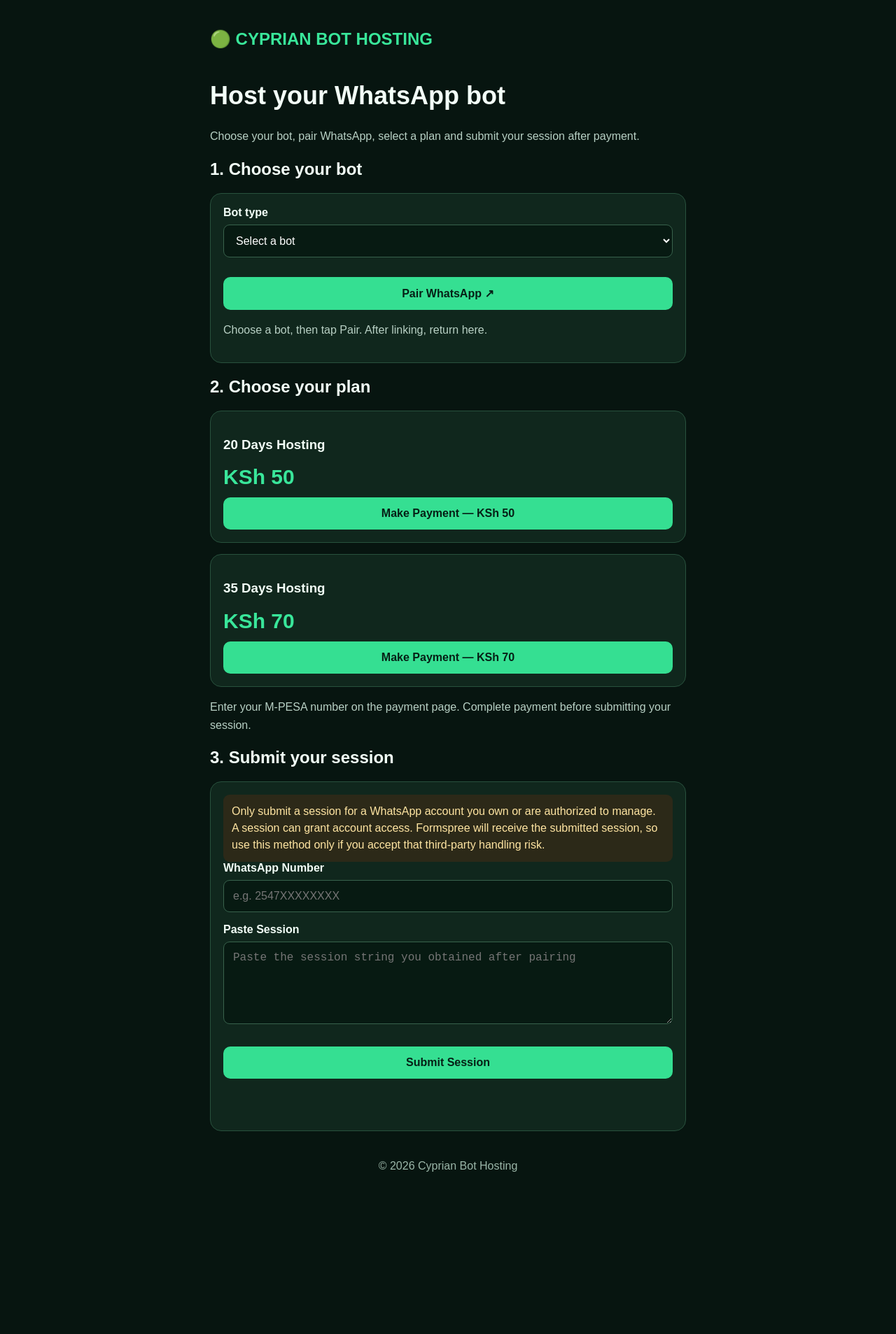
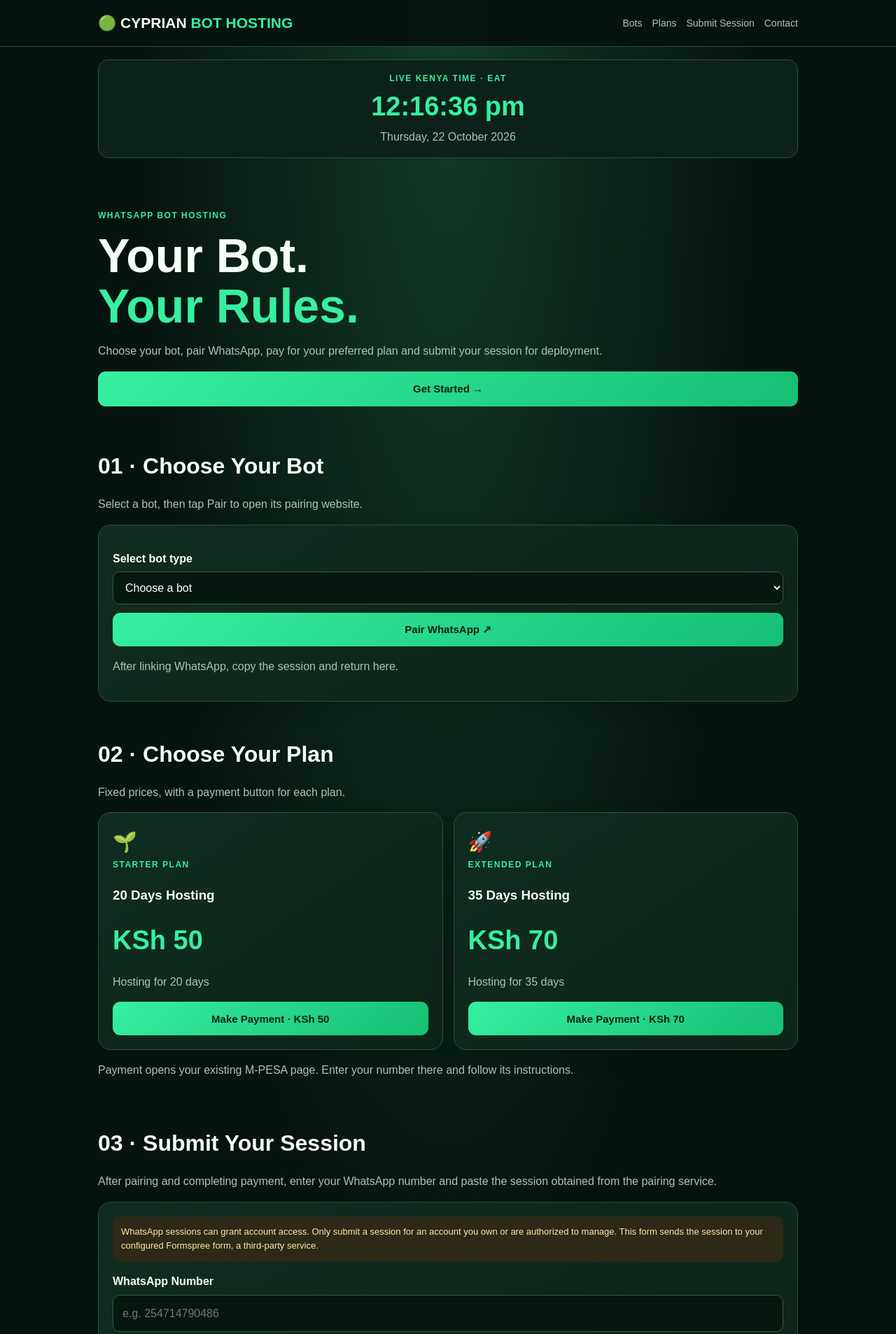
Before and after one commit to Cypuu8439/Cyprian-bots-, a plain HTML site: page index.html in a window 1280 px wide. Shown: the top 1907 px of the page at 70% size. Before the commit the page ends 1721 px from the top, so only its background shows below. Drawn offline with Linux system fonts and the light colour scheme.

Commit message:
Update theme color and enhance layout styles

```diff
--- a/index.html
+++ b/index.html
@@ -1,177 +1,232 @@
-
 <!DOCTYPE html>
 <html lang="en">
 <head>
 <meta charset="UTF-8">
 <meta name="viewport" content="width=device-width, initial-scale=1">
-<meta name="theme-color" content="#071510">
+<meta name="theme-color" content="#06140f">
 <title>Cyprian Bot Hosting</title>
 <style>
+:root{--bg:#06140f;--panel:#0d2419;--green:#36efa0;--muted:#a9c5b6;--line:#28513d}
 *{box-sizing:border-box}
-body{margin:0;background:#071510;color:#f3fff8;font:16px Arial,sans-serif}
-main{max-width:720px;margin:auto;padding:20px}
-header{padding:22px 0;color:#39e69a;font-size:24px;font-weight:bold}
-h1{font-size:36px}
-p{line-height:1.6;color:#b8d0c4}
-.card{background:#10271d;border:1px solid #28513d;border-radius:16px;padding:18px;margin:16px 0}
-button,.btn{display:block;width:100%;border:0;border-radius:10px;padding:14px;margin-top:12px;background:#35df92;color:#062016;font-size:16px;font-weight:bold;text-align:center;text-decoration:none;cursor:pointer}
-.secondary{background:#1b3b2c;color:#fff;border:1px solid #38624c}
-input,select,textarea{width:100%;padding:13px;margin:8px 0 16px;background:#071a12;color:white;border:1px solid #38624c;border-radius:9px;font-size:16px}
-label{font-weight:bold}
-.price{font-size:30px;color:#39e69a;font-weight:bold}
-.hidden{display:none}
-.notice{background:#2c2918;color:#ffe5a2;padding:12px;border-radius:9px;line-height:1.5}
-#message{padding:12px;border-radius:9px;line-height:1.5}
-footer{padding:25px 0;color:#9bb6a8;text-align:center}
+html{scroll-behavior:smooth}
+body{margin:0;background:radial-gradient(ellipse at top,#123b28,transparent 48%),var(--bg);color:#f4fff8;font:16px/1.6 Arial,sans-serif}
+.wrap{width:min(1000px,92%);margin:auto}
+header{position:sticky;top:0;z-index:5;background:#06140ff2;border-bottom:1px solid var(--line);backdrop-filter:blur(12px)}
+.nav{display:flex;justify-content:space-between;align-items:center;gap:12px;flex-wrap:wrap;padding:16px 0}
+.brand{font-size:21px;font-weight:900}.brand span,h1 span{color:var(--green)}
+nav{display:flex;gap:14px;flex-wrap:wrap}nav a{color:var(--muted);text-decoration:none;font-size:14px}
+.hero{padding:55px 0 35px}
+.tag{font-size:12px;letter-spacing:1.5px;color:var(--green);font-weight:bold}
+h1{font-size:clamp(38px,8vw,68px);line-height:1.05;margin:12px 0}
+h2{font-size:clamp(24px,5vw,32px);margin:0 0 8px}
+p{color:var(--muted)}
+section{padding:25px 0;scroll-margin-top:90px}
+.grid{display:grid;grid-template-columns:repeat(2,minmax(0,1fr));gap:15px}
+.card{background:linear-gradient(145deg,#102c20,var(--panel));border:1px solid var(--line);border-radius:18px;padding:20px;min-width:0;box-shadow:0 10px 28px #0002}
+.icon{font-size:28px}.price{font-size:38px;font-weight:900;color:var(--green);margin:8px 0}
+.muted{color:var(--muted)}
+.btn{display:flex;align-items:center;justify-content:center;width:100%;min-height:48px;margin-top:12px;padding:13px;border-radius:11px;border:1px solid var(--line);background:#173b2a;color:white;font-weight:bold;font-size:15px;text-decoration:none;text-align:center;cursor:pointer}
+.primary{background:linear-gradient(135deg,#36efa0,#16bf73);color:#062016;border:0}
+label{display:block;font-weight:bold;margin:15px 0 6px}
+input,select,textarea{width:100%;padding:13px;border:1px solid #315d45;border-radius:10px;background:#061710;color:white;font:inherit}
+textarea{min-height:110px;resize:vertical}
+.clock{margin:18px auto;padding:17px;text-align:center;border:1px solid var(--line);border-radius:15px;background:#0c2119}
+#time{font-size:clamp(28px,6vw,38px);font-weight:900;color:var(--green);font-variant-numeric:tabular-nums}
+#date{color:var(--muted)}
+.note{padding:12px;border-radius:10px;background:#2c2917;color:#ffe8a5;font-size:13px}
+.status{margin-top:12px;padding:12px;border-radius:9px;display:none}
+.ok{display:block;background:#123d29;color:#aaffd0}
+.bad{display:block;background:#482025;color:#ffd6d6}
+.contact-number{font-size:28px;font-weight:900;color:var(--green)}
+footer{text-align:center;border-top:1px solid var(--line);margin-top:35px;padding:25px 0;color:var(--muted)}
+@media(max-width:600px){.grid{grid-template-columns:1fr}.nav{align-items:flex-start;flex-direction:column}.hero{padding-top:35px}}
 </style>
 </head>
 <body>
-<main>
-<header>🟢 CYPRIAN BOT HOSTING</header>
-<h1>Host your WhatsApp bot</h1>
-<p>Choose your bot, pair WhatsApp, select a plan and submit your session after payment.</p>
+
+<header>
+ <div class="wrap nav">
+  <div class="brand">🟢 CYPRIAN <span>BOT HOSTING</span></div>
+  <nav>
+   <a href="#bots">Bots</a><a href="#plans">Plans</a>
+   <a href="#session">Submit Session</a><a href="#contact">Contact</a>
+  </nav>
+ </div>
+</header>
+
+<main class="wrap">
+ <div class="clock">
+  <div class="tag">LIVE KENYA TIME · EAT</div>
+  <div id="time">Loading...</div>
+  <div id="date">Loading date...</div>
+ </div>
+
+ <section class="hero">
+  <div class="tag">WHATSAPP BOT HOSTING</div>
+  <h1>Your Bot.<br><span>Your Rules.</span></h1>
+  <p>Choose your bot, pair WhatsApp, pay for your preferred plan and submit your session for deployment.</p>
+  <a class="btn primary" href="#bots">Get Started →</a>
+ </section>
 
  <section id="bots">
-<h2>1. Choose your bot</h2>
+  <h2>01 · Choose Your Bot</h2>
+  <p>Select a bot, then tap Pair to open its pairing website.</p>
   <div class="card">
-<label for="bot">Bot type</label>
-<select id="bot">
-<option value="">Select a bot</option>
-<option value="BWM">BWM</option>
-<option value="Keith MD">Keith MD</option>
-<option value="Cypher-X">Cypher-X</option>
-<option value="Flash MD V3">Flash MD V3</option>
+   <label for="bot">Select bot type</label>
+   <select id="bot" required>
+    <option value="">Choose a bot</option>
+    <option>BWM</option><option>Keith MD</option>
+    <option>Cypher-X</option><option>Flash MD V3</option>
    </select>
-<button type="button" onclick="pairBot()">Pair WhatsApp ↗</button>
-<p id="pairInfo">Choose a bot, then tap Pair. After linking, return here.</p>
+   <button class="btn primary" type="button" onclick="pairBot()">Pair WhatsApp ↗</button>
+   <p class="muted">After linking WhatsApp, copy the session and return here.</p>
   </div>
  </section>
 
  <section id="plans">
-<h2>2. Choose your plan</h2>
+  <h2>02 · Choose Your Plan</h2>
+  <p>Fixed prices, with a payment button for each plan.</p>
+  <div class="grid">
    <div class="card">
-<h3>20 Days Hosting</h3>
-<div class="price">KSh 50</div>
-<button type="button" onclick="pay('20 days',50)">Make Payment — KSh 50</button>
+    <div class="icon">🌱</div><div class="tag">STARTER PLAN</div>
+    <h3>20 Days Hosting</h3><div class="price">KSh 50</div>
+    <p>Hosting for 20 days</p>
+    <button class="btn primary" type="button" onclick="pay('20 days - KSh 50')">Make Payment · KSh 50</button>
    </div>
    <div class="card">
-<h3>35 Days Hosting</h3>
-<div class="price">KSh 70</div>
-<button type="button" onclick="pay('35 days',70)">Make Payment — KSh 70</button>
+    <div class="icon">🚀</div><div class="tag">EXTENDED PLAN</div>
+    <h3>35 Days Hosting</h3><div class="price">KSh 70</div>
+    <p>Hosting for 35 days</p>
+    <button class="btn primary" type="button" onclick="pay('35 days - KSh 70')">Make Payment · KSh 70</button>
    </div>
-<p>Enter your M-PESA number on the payment page. Complete payment before submitting your session.</p>
+  </div>
+  <p class="muted">Payment opens your existing M-PESA page. Enter your number there and follow its instructions.</p>
  </section>
 
-<section id="sessionSection">
-<h2>3. Submit your session</h2>
+ <section id="session">
+  <h2>03 · Submit Your Session</h2>
+  <p>After pairing and completing payment, enter your WhatsApp number and paste the session obtained from the pairing service.</p>
   <div class="card">
-<div class="notice">
-Only submit a session for a WhatsApp account you own or are authorized to manage. A session can grant account access. Formspree will receive the submitted session, so use this method only if you accept that third-party handling risk.
-</div>
-
+   <div class="note">WhatsApp sessions can grant account access. Only submit a session for an account you own or are authorized to manage. This form sends the session to your configured Formspree form, a third-party service.</div>
    <form id="sessionForm" action="https://formspree.io/f/meaeywly" method="POST">
     <input type="hidden" name="_subject" value="Cyprian Bot Hosting - Session Submission">
-<input type="hidden" id="selectedBot" name="Bot">
-<input type="hidden" id="selectedPlan" name="Plan">
+    <input type="hidden" name="Selected Bot" id="selectedBot">
+    <input type="hidden" name="Selected Plan" id="selectedPlan">
 
-<label for="waNumber">WhatsApp Number</label>
-<input id="waNumber" name="WhatsApp Number" type="tel" inputmode="tel" placeholder="e.g. 2547XXXXXXXX" required>
+    <label for="number">WhatsApp Number</label>
+    <input id="number" name="WhatsApp Number" type="tel" inputmode="tel" placeholder="e.g. 254714790486" required>
 
-<label for="sessionText">Paste Session</label>
-<textarea id="sessionText" name="WhatsApp Session" rows="5" placeholder="Paste the session string you obtained after pairing" required></textarea>
+    <label for="sessionValue">Paste Session</label>
+    <textarea id="sessionValue" name="WhatsApp Session" placeholder="Paste the session string here" required></textarea>
 
-<button id="submitBtn" type="submit">Submit Session</button>
-<p id="message" role="status" aria-live="polite"></p>
+    <button id="submitBtn" class="btn primary" type="submit">Submit Session</button>
+    <div id="status" class="status" role="status" aria-live="polite"></div>
    </form>
   </div>
  </section>
 
-<footer>© <span id="year"></span> Cyprian Bot Hosting</footer>
+ <section id="contact">
+  <h2>Need Help?</h2>
+  <div class="card">
+   <div class="tag">CONTACT FOR INQUIRIES</div>
+   <div class="contact-number">📞 0714790486</div>
+   <p>Questions about pairing, payment or deployment? Contact me directly.</p>
+   <a class="btn primary" href="https://wa.me/254714790486?text=Hello%20Cyprian%2C%20I%20need%20help%20with%20bot%20hosting." target="_blank" rel="noopener noreferrer">💬 Message Me on WhatsApp</a>
+   <a class="btn" href="tel:+254714790486">📞 Call Me</a>
+  </div>
+ </section>
 </main>
 
+<footer>
+ <div class="wrap">
+  <div class="brand">CYPRIAN <span>BOT HOSTING</span></div>
+  <p>Simple · Affordable · Reliable</p>
+  © <span id="year"></span> Cyprian Bot Hosting
+ </div>
+</footer>
+
 <script>
-const pairingLinks = {
-  "BWM": "https://main.bwmxmd.co.ke/scan/",
-  "Keith MD": "https://keithsite.lol/keithpair",
-  "Cypher-X": "https://pair.cypherxbot.space/",
-  "Flash MD V3": "https://flashv3.onrender.com/"
+const pairLinks = {
+ "BWM":"https://main.bwmxmd.co.ke/scan/",
+ "Keith MD":"https://keithsite.lol/keithpair",
+ "Cypher-X":"https://pair.cypherxbot.space/",
+ "Flash MD V3":"https://flashv3.onrender.com/"
 };
 
-let chosenPlan = "";
-let chosenAmount = 0;
+let selectedPlan = "";
 
-document.getElementById("year").textContent = new Date().getFullYear();
+function updateClock(){
+ const now = new Date();
+ document.getElementById("time").textContent =
+  new Intl.DateTimeFormat("en-KE", {
+   timeZone:"Africa/Nairobi",hour:"2-digit",minute:"2-digit",
+   second:"2-digit",hour12:true
+  }).format(now);
+ document.getElementById("date").textContent =
+  new Intl.DateTimeFormat("en-KE", {
+   timeZone:"Africa/Nairobi",weekday:"long",day:"numeric",
+   month:"long",year:"numeric"
+  }).format(now);
+}
+updateClock();
+setInterval(updateClock,1000);
+document.getElementById("year").textContent =
+ new Intl.DateTimeFormat("en",{timeZone:"Africa/Nairobi",year:"numeric"}).format(new Date());
 
-function pairBot() {
+function pairBot(){
  const bot = document.getElementById("bot").value;
-  if (!bot) {
-    alert("Please choose a bot first.");
-    return;
-  }
-  window.open(pairingLinks[bot], "_blank", "noopener");
-  document.getElementById("pairInfo").textContent =
-    "Complete WhatsApp linking on the pairing page, copy your session, then return here.";
+ if(!bot){alert("Please choose a bot first.");return;}
+ window.open(pairLinks[bot],"_blank","noopener,noreferrer");
 }
 
-function pay(plan, amount) {
+function pay(plan){
  const bot = document.getElementById("bot").value;
-  if (!bot) {
-    alert("Please choose a bot first.");
-    document.getElementById("bots").scrollIntoView({behavior:"smooth"});
+ if(!bot){alert("Please choose a bot before selecting a plan.");document.getElementById("bots").scrollIntoView({behavior:"smooth"});return;}
+ selectedPlan = plan;
+ document.getElementById("selectedBot").value = bot;
+ document.getElementById("selectedPlan").value = plan;
+
+ // Preserve the existing payment website and its backend.
+ // This opens the page; it does not verify payment or pass the plan amount.
+ window.open("https://cyprian.courtneytech.space/","_blank","noopener,noreferrer");
+ document.getElementById("session").scrollIntoView({behavior:"smooth"});
+ document.getElementById("status").textContent =
+  "Complete payment on the payment page, then return here to submit your session.";
+ document.getElementById("status").className = "status ok";
+}
+
+document.getElementById("sessionForm").addEventListener("submit",async function(e){
+ e.preventDefault();
+ const status = document.getElementById("status");
+ const btn = document.getElementById("submitBtn");
+
+ if(!selectedPlan){
+  status.className="status bad";
+  status.textContent="Please choose a plan and complete payment before submitting your session.";
   return;
  }
 
-  chosenPlan = plan;
-  chosenAmount = amount;
-  document.getElementById("selectedBot").value = bot;
-  document.getElementById("selectedPlan").value =
-    plan + " - KSh " + amount;
+ btn.disabled=true;
+ btn.textContent="Submitting...";
+ status.className="status";
+ status.textContent="";
 
-  // Keep the existing payment website unchanged.
-  // Payment amount is not automatically passed or verified here.
-  window.open("https://cyprian.courtneytech.space/", "_blank", "noopener");
-
-  document.getElementById("message").textContent =
-    "Complete payment on the payment page first. Once payment is successful, return here and submit your WhatsApp number and session.";
-  document.getElementById("sessionSection").scrollIntoView({behavior:"smooth"});
-}
-
-const form = document.getElementById("sessionForm");
-form.addEventListener("submit", async function(event) {
-  event.preventDefault();
-
-  if (!chosenPlan) {
-    alert("Please choose a hosting plan and complete payment before submitting your session.");
-    document.getElementById("plans").scrollIntoView({behavior:"smooth"});
-    return;
-  }
-
-  const button = document.getElementById("submitBtn");
-  const message = document.getElementById("message");
-  button.disabled = true;
-  button.textContent = "Submitting...";
-  message.textContent = "";
-
-  try {
-    const response = await fetch(form.action, {
-      method: "POST",
-      body: new FormData(form),
-      headers: {"Accept":"application/json"}
+ try{
+  const res=await fetch(this.action,{
+   method:"POST",body:new FormData(this),
+   headers:{"Accept":"application/json"}
   });
-
-    if (!response.ok) throw new Error("Submission not accepted");
-
-    message.textContent =
-      "Session submitted successfully. Check your Formspree dashboard for the submission.";
-    form.reset();
-    chosenPlan = "";
-    chosenAmount = 0;
-  } catch (error) {
-    message.textContent =
-      "Submission could not be confirmed. Check your internet connection and try again.";
-  } finally {
-    button.disabled = false;
-    button.textContent = "Submit Session";
+  if(!res.ok)throw new Error("Submission failed");
+  status.className="status ok";
+  status.textContent="Session submission received by Formspree.";
+  this.reset();
+  selectedPlan="";
+ }catch(err){
+  status.className="status bad";
+  status.textContent="Submission could not be confirmed. Check your connection or Formspree form setup and try again.";
+ }finally{
+  btn.disabled=false;
+  btn.textContent="Submit Session";
  }
 });
 </script>
```
Lines whose indentation alone changed are shown as unchanged.
